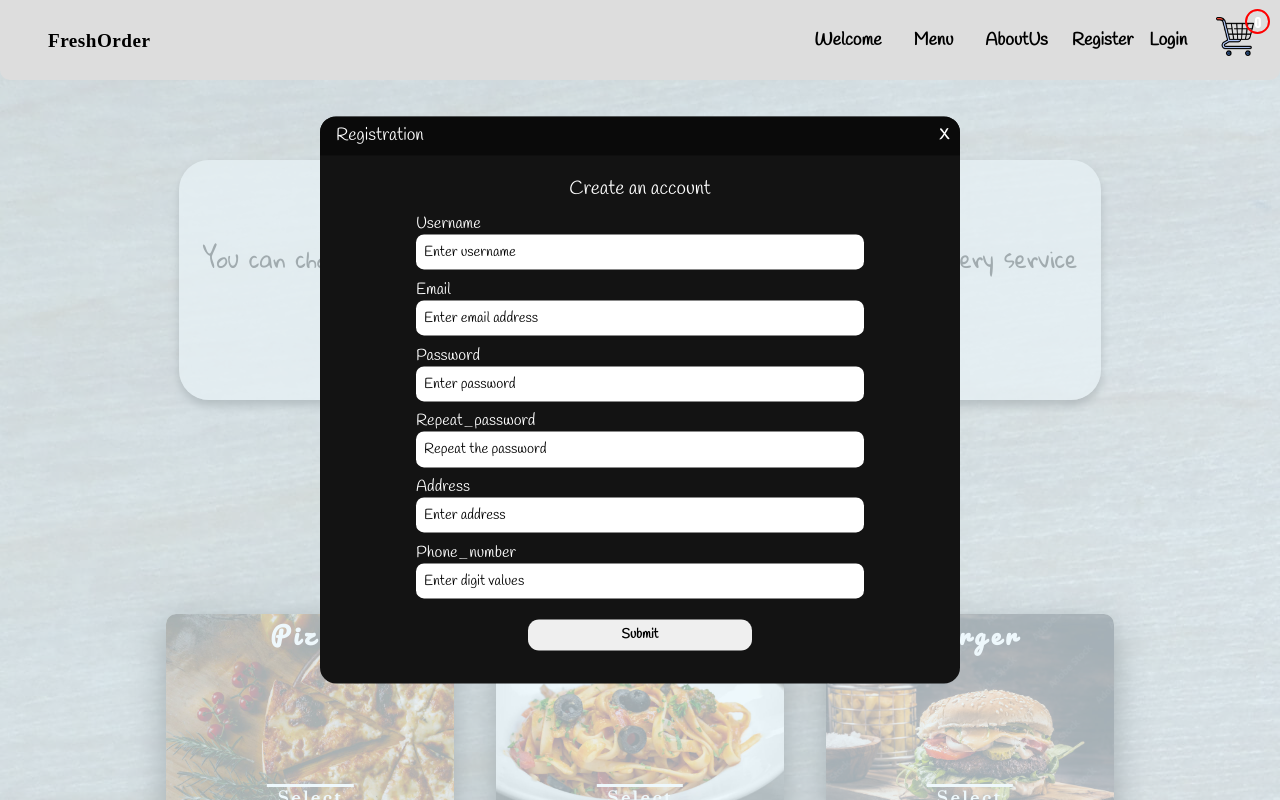
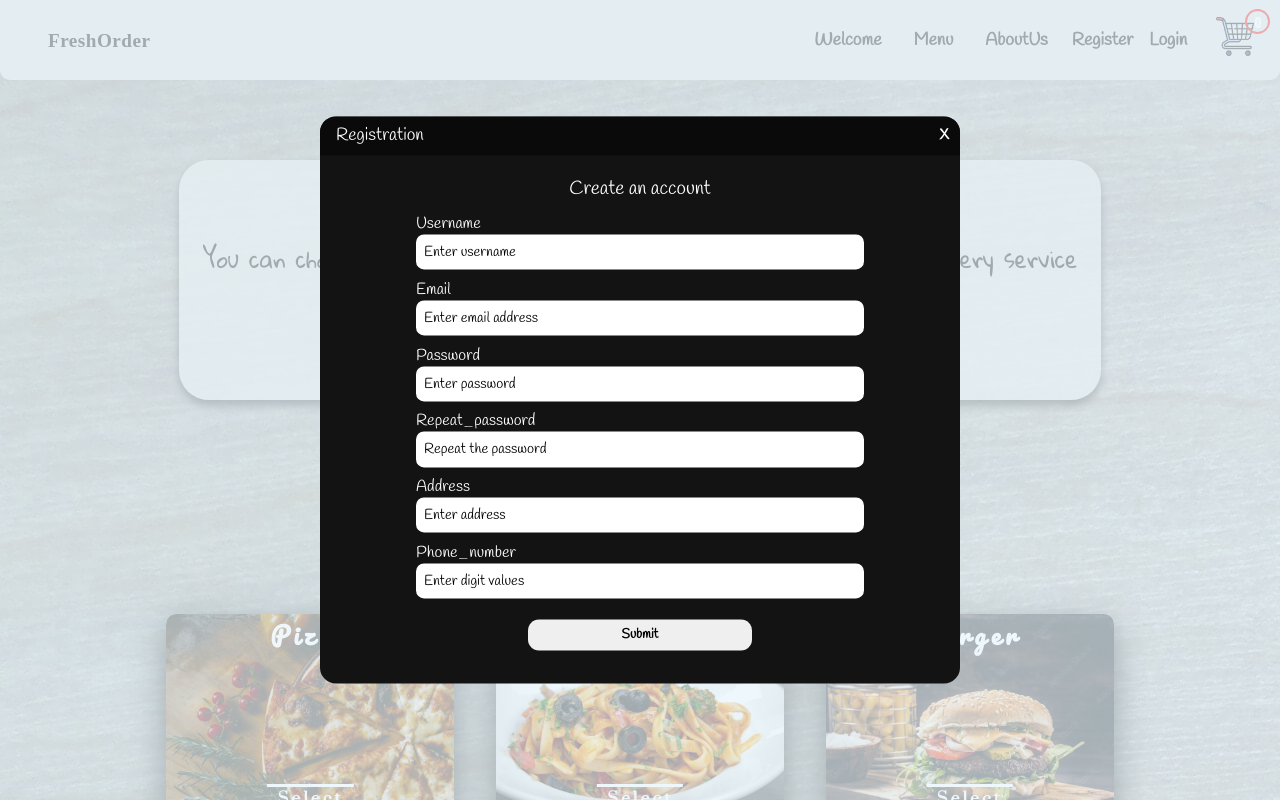
Before and after one commit to VeckovN/FreshOrder, a React (Create React App) app in the folder client/: page / in a window 1280 px wide. Both pictures are taken after a click on the item "Register". Shown: the top 800 px of the page. Built offline with nearby package versions, Linux system fonts and the light colour scheme; a web font is replaced by a local one.

Commit message:
z-index changed to prevent clicking on other compoennts

```diff
--- a/client/src/components/UI/Modal/Modal.css
+++ b/client/src/components/UI/Modal/Modal.css
@@ -8,7 +8,7 @@
     height: 100vh;
     background-color: #E6F4FA;
     filter:opacity(0.7);
-    z-index: 10;
+    z-index: 20;
 }
 
 .modal{
```
